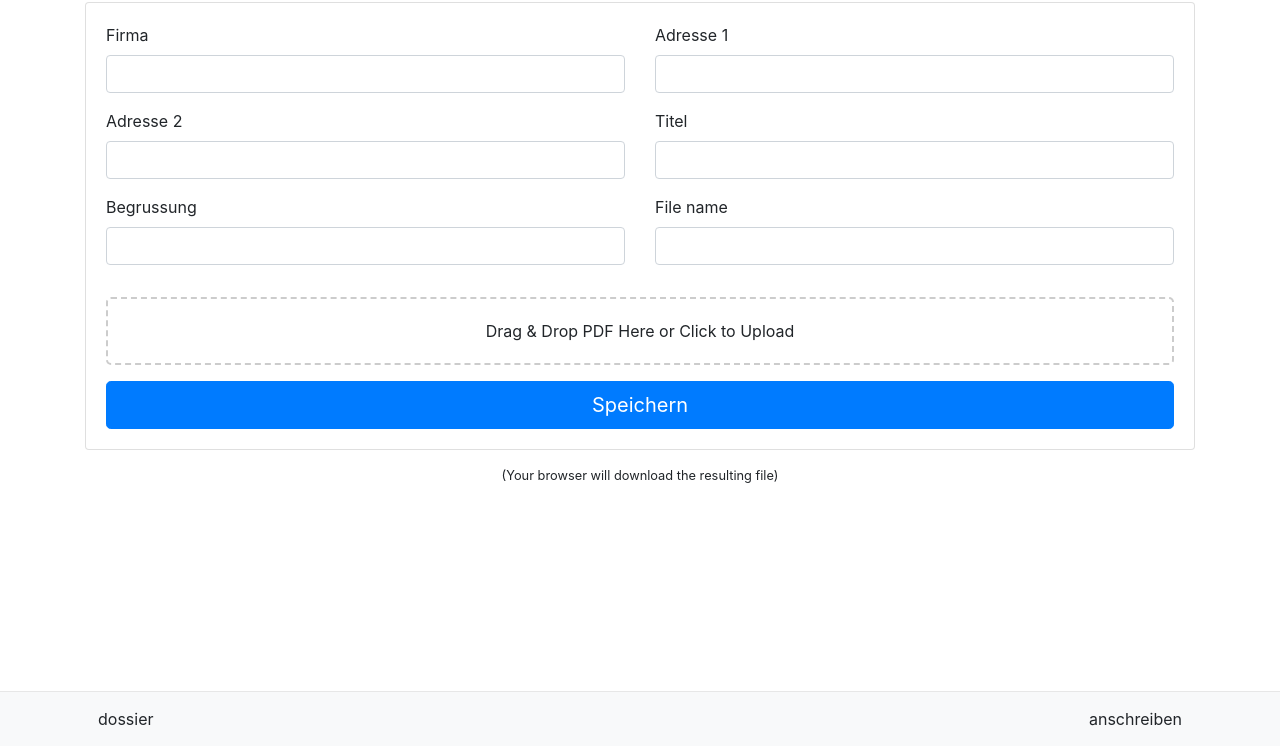
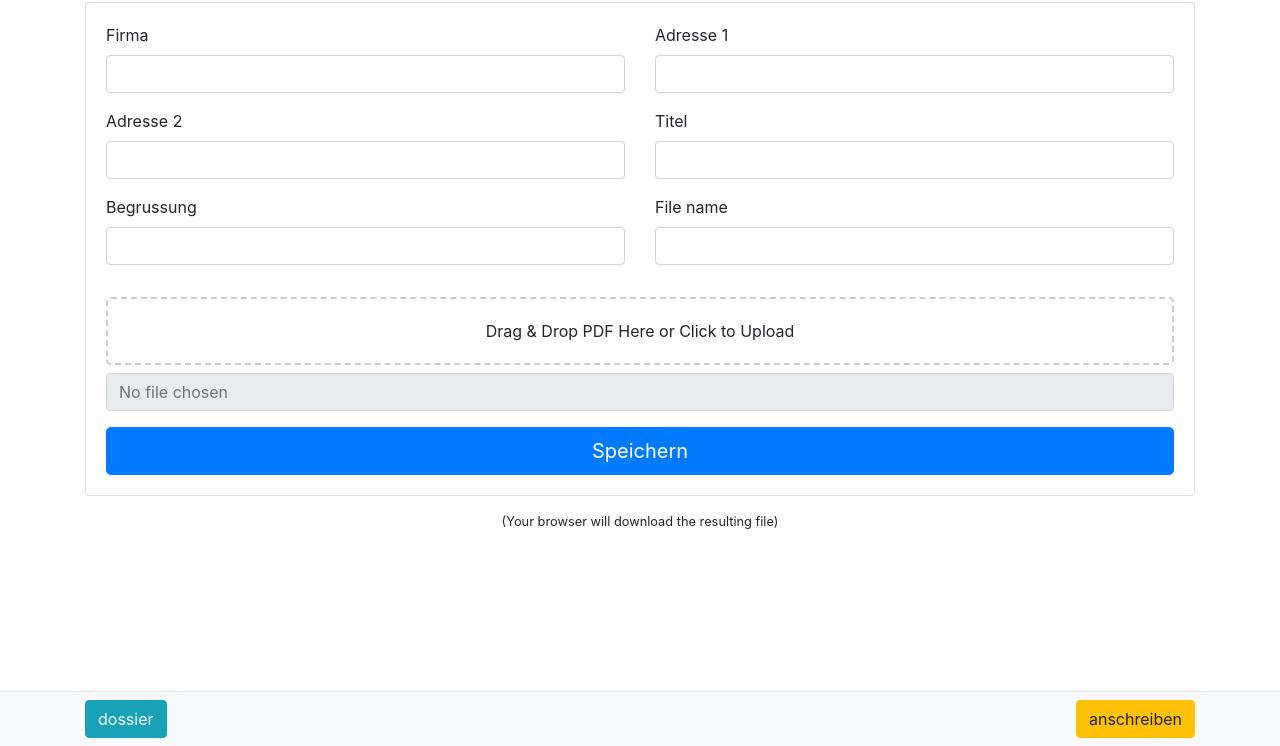
Before and after one commit to Khalil-hydra/pdfr, a plain HTML site: page index.html in a window 1280 px wide. Shown: the part 54-800 px from the top of the page. Drawn offline with nearby package versions, Linux system fonts and the light colour scheme; a script that the page names is missing.

Commit message:
Update index.html

```diff
--- a/index.html
+++ b/index.html
@@ -62,6 +62,7 @@
           <div class="col-12">
             <div class="drop-zone" id="dropZone">Drag & Drop PDF Here or Click to Upload</div>
             <input type="file" id="fileInput" class="d-none" accept="application/pdf">
+            <input type="text" class="form-control mt-2" id="fileNameDisplay1" placeholder="No file chosen" readonly>
             <button type="button" onclick="modifyPdf()" class="btn btn-primary btn-block btn-lg mt-3">Speichern</button>
           </div>
         </div>
@@ -103,7 +104,8 @@
         <div class="row mt-3">
           <div class="col-12">
             <div class="drop-zone" id="drop1Zone">Drag & Drop PDF Here or Click to Upload</div>
-            <input type="file" id="file1Input" class="d-none" accept="application/pdf">
+            <input type="file" id="file1Input" class="d-none" accept="application1/pdf">
+            <input type="text" class="form-control mt-2" id="fileNameDisplay2" placeholder="No file chosen" readonly>
             <button type="button" onclick="modifyonePdf()" class="btn btn-primary btn-block btn-lg mt-3">Speichern</button>
           </div>
         </div>
@@ -114,8 +116,8 @@
 
   <nav class="navbar bottom-navbar">
     <div class="container">
-      <button type="button" class="btn btn-sucess mr-2" onclick="showMainContainer()">dossier</button>
-      <button type="button" class="btn btn-sucess" onclick="showSecondaryContainer()">anschreiben</button>
+      <button type="button" class="btn btn-info mr-2" onclick="showMainContainer()">dossier</button>
+      <button type="button" class="btn btn-warning" onclick="showSecondaryContainer()">anschreiben</button>
     </div>
   </nav>
 
```
